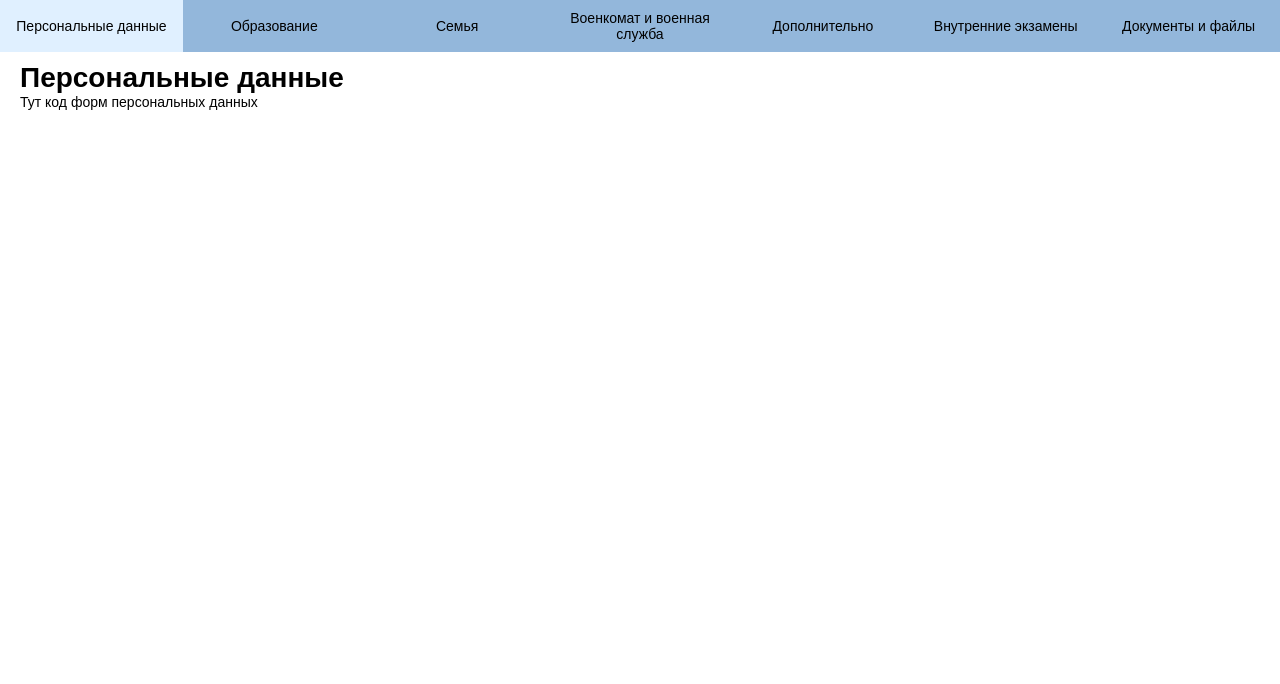
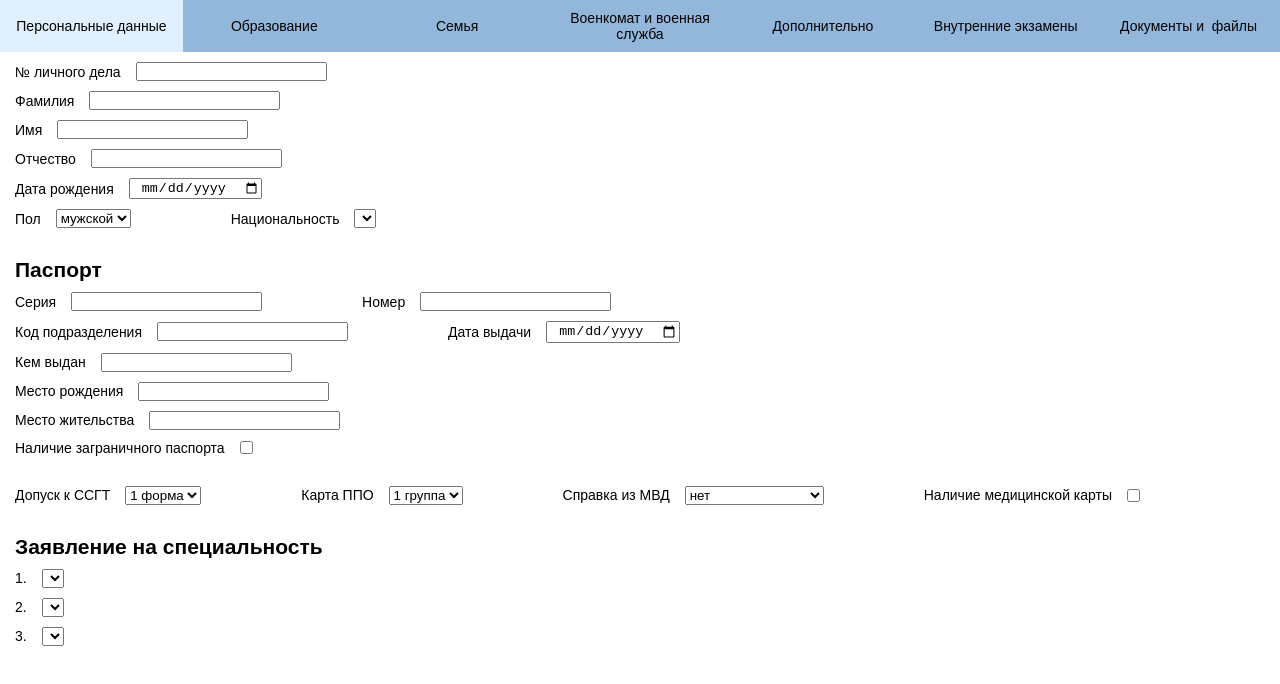
Before and after one commit to PeresypkinaMaria/MilitaryProject, a plain HTML site: page main_info.html in a window 1280 px wide. Drawn offline with Linux system fonts and the light colour scheme.

Commit message:
заполнила страницу "персональные данные" пока без выравнивания и нужно подумать, как будут подключаться значения национальности, групп и тд и еще выдается ошибка для input (по идее нужно написать имя для поля), пока не исправляла

```diff
--- a/info_style.css
+++ b/info_style.css
@@ -19,9 +19,6 @@ body {
     width:100%;
 }
 
-.main-form{
-    width: 100%;
-}
 .main-form__tabs{
     width:100%;
 }
@@ -52,9 +49,73 @@ body {
     background: rgba(153, 204, 255, .3);
 }
 .main-form__tab-item{
-    padding:20px;
     display: none;
 }
 .main-form__tab-item.active{
     display: block;
 }
+
+.main-form__for{
+}
+
+     /*свойства для первого элемента на странице*/
+    .field_1{
+        display: flex;
+        flex-direction: row;
+        justify-content: left;
+        align-items: center;
+        margin: 20px 15px 10px;
+    }
+
+    .field_1 p{
+        font-size: 14px;
+        padding-right: 15px;
+        text-align: left;
+    }
+
+    .field_1 input{
+        padding-left: 10px;
+    }
+
+.field{
+    display: flex;
+    flex-direction: row;
+    justify-content: left;
+    align-items: center;
+    margin: 10px 15px 10px;
+    min-width: 50px;
+    min-height: 15px;
+}
+
+.field p{
+    font-size: 14px;
+    padding-right: 15px;
+    text-align: left;
+
+}
+
+.field input{
+    padding-left: 10px;
+
+}
+
+.field select{
+
+}
+
+hr{
+    width: 99.9%;
+    height: 10px;
+    color: #000000;
+    border: none;
+    margin: 0;
+    background: white;
+}
+
+h2{
+    margin: 10px 15px;
+}
+
+.near_field{
+    margin-left: 100px;
+}
--- a/main_info.html
+++ b/main_info.html
@@ -1,14 +1,15 @@
 <!DOCTYPE html>
-<html lang="en">
+<html lang="ru">
 <head>
     <meta charset="UTF-8">
+    <meta http-equiv="X-UA-Compatible" content="IE=edge">
+    <meta name="viewport" content="width=device-width, initial-scale=1">
     <title>Title</title>
     <link href = "info_style.css" rel = "stylesheet">
 </head>
 <body>
-<div class="main">
-    <div class="content">
-        <div class="main-form">
+    <div class="main">
+        <div class="content">
             <div class="main-form__tabs">
                 <ul>
                     <li>
@@ -21,7 +22,7 @@
                         <a href="#tab3" class="main-form__tab-link">Семья</a>
                     </li>
                     <li>
-                        <a href="#tab4" class="main-form__tab-link">Военкомат и военная служба</a>
+                        <a href="#tab4" class="main-form__tab-link">Военкомат и&nbsp;военная служба</a>
                     </li>
                     <li>
                         <a href="#tab5" class="main-form__tab-link">Дополнительно</a>
@@ -30,14 +31,114 @@
                         <a href="#tab6" class="main-form__tab-link">Внутренние экзамены</a>
                     </li>
                     <li>
-                        <a href="#tab7" class="main-form__tab-link">Документы и&nbsp;файлы</a>
+                        <a href="#tab7" class="main-form__tab-link">Документы и&nbsp&nbsp;файлы</a>
                     </li>
                 </ul>
             </div>
             <div class="main-form__for">
                 <div class="main-form__tab-item active" id="tab1">
-                    <h1>Персональные данные</h1>
-                    <p>Тут код форм персональных данных</p>
+                    <div class="field_1">
+                        <p>№ личного дела</p>
+                        <input type="text">
+                    </div>
+                    <div class="field">
+                        <p>Фамилия</p>
+                        <input type="text">
+                    </div>
+                    <div class="field">
+                        <p>Имя</p>
+                        <input type="text">
+                    </div>
+                    <div class="field">
+                        <p>Отчество</p>
+                        <input type="text">
+                    </div>
+                    <div class="field">
+                        <p>Дата рождения</p>
+                        <input type="date">
+                    </div>
+                    <div class="field">
+                        <p>Пол</p>
+                        <select name="sex">
+                            <option value="male">мужской</option>
+                            <option value="female">женский</option>
+                        </select>
+                        <p class="near_field">Национальность</p>
+                        <select name="nationality">
+                        </select>
+                    </div>
+                    <div><hr></div>
+                    <div>
+                        <h2>Паспорт</h2>
+                    </div>
+                    <div class="field">
+                        <p>Серия</p>
+                        <input type="text">
+                        <p class="near_field">Номер</p>
+                        <input type="text">
+                    </div>
+                    <div class="field">
+                        <p>Код подразделения</p>
+                        <input type="text">
+                        <p class="near_field">Дата выдачи</p>
+                        <input type="date">
+                    </div>
+                    <div class="field">
+                        <p>Кем выдан</p>
+                        <input type="text">
+                    </div>
+                    <div class="field">
+                        <p>Место рождения</p>
+                        <input type="text">
+                    </div>
+                    <div class="field">
+                        <p>Место жительства</p>
+                        <input type="text">
+                    </div>
+                    <div class="field">
+                        <p>Наличие заграничного паспорта</p>
+                        <input type="checkbox">
+                    </div>
+                    <div><hr></div>
+                    <div class="field">
+                        <p>Допуск к ССГТ</p>
+                        <select name="SSGT">
+                            <option value="1">1 форма</option>
+                            <option value="2">2 форма</option>
+                            <option value="3">3 форма</option>
+                        </select>
+                        <p class="near_field">Карта ППО</p>
+                        <select name="PPO">
+                            <option value="1">1 группа</option>
+                            <option value="2">2 группа</option>
+                            <option value="3">3 группа</option>
+                            <option value="4">4 группа</option>
+                        </select>
+                        <p class="near_field">Справка из МВД</p>
+                        <select name="MVD">
+                            <option value="no">нет</option>
+                            <option value="administrative">административная</option>
+                            <option value="criminal">уголовная</option>
+                        </select>
+                        <p class="near_field">Наличие медицинской карты</p>
+                        <input type="checkbox">
+                    </div>
+                    <div><hr></div>
+                    <div>
+                        <h2>Заявление на специальность</h2>
+                    </div>
+                    <div class="field">
+                        <p>1.</p>
+                        <select name="1"></select>
+                    </div>
+                    <div class="field">
+                        <p>2.</p>
+                        <select name="2"></select>
+                    </div>
+                    <div class="field">
+                        <p>3.</p>
+                        <select name="3"></select>
+                    </div>
                 </div>
                 <div class="main-form__tab-item" id="tab2">
                     <h1>Образование</h1>
@@ -66,6 +167,6 @@
             </div>
         </div>
     </div>
-</div>
+    <script type="text/javascript" src="js/scripts.js"></script>
 </body>
 </html>
```
